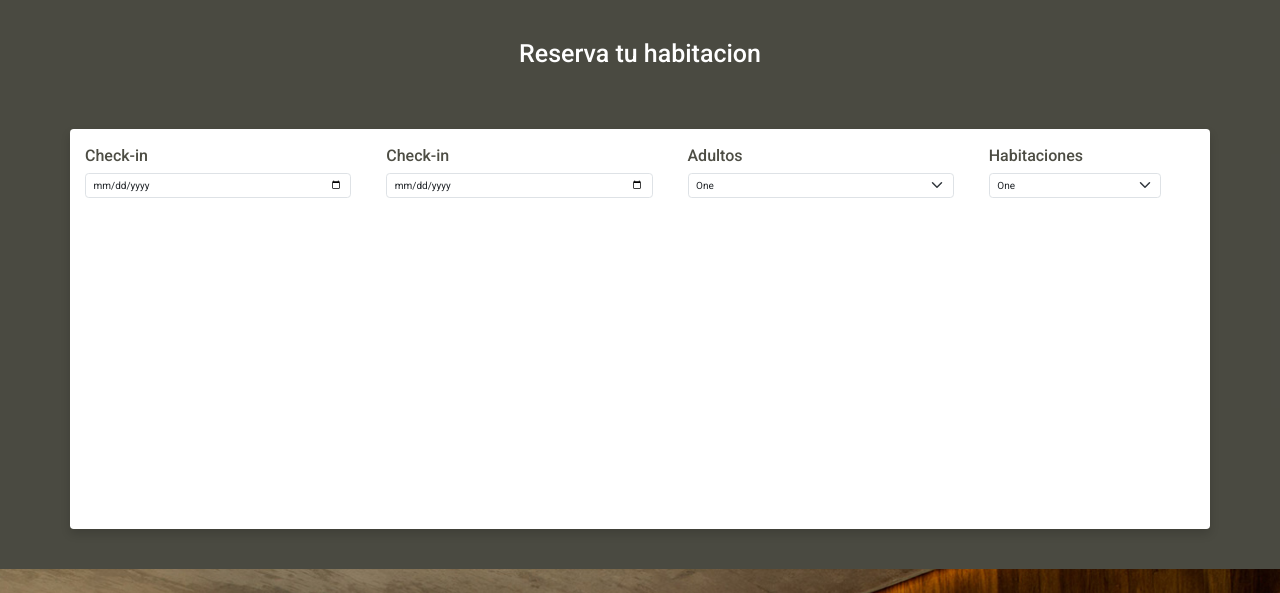
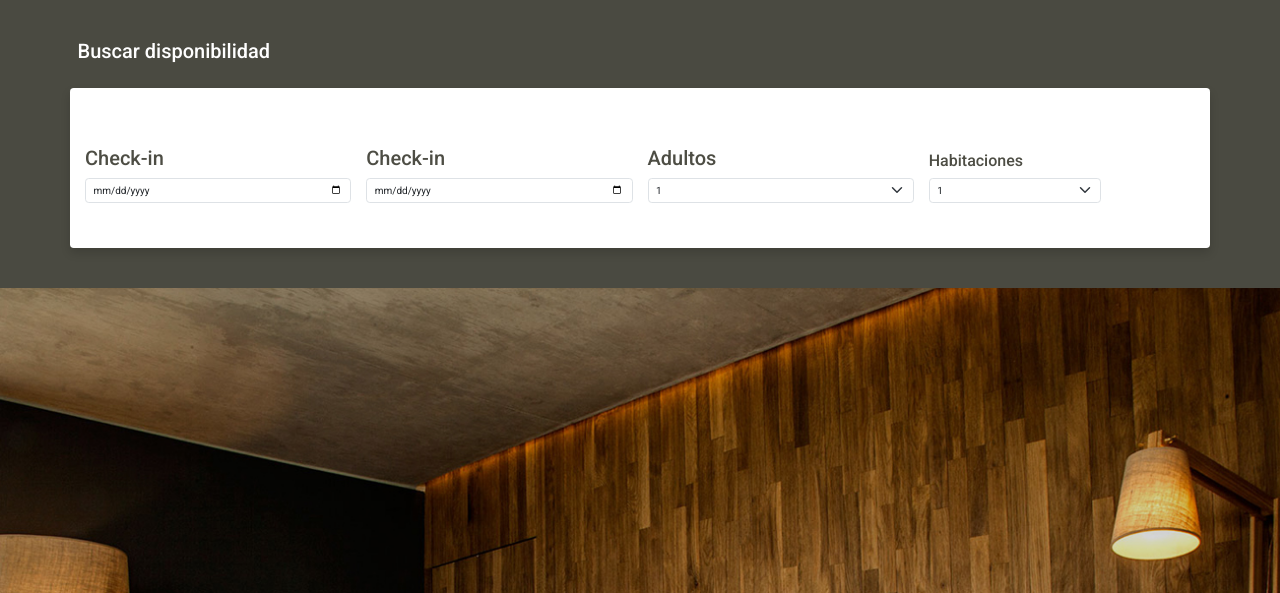
Before and after one commit to fermirante/preentrega2, a website: page pages/reservas.html in a window 1280 px wide. Shown: the part 101-694 px from the top of the page. Drawn offline with nearby package versions, Linux system fonts and the light colour scheme.

Commit message:
modificacion reservas

```diff
--- a/pages/reservas.html
+++ b/pages/reservas.html
@@ -41,12 +41,13 @@
         </a>
     </div>
 
+    </div>
     <section id="reserva">
-        <h1> Reserva tu habitacion</h1>
         <div class="container availability-form">
             <div class="row">
+                <h5 class="col-lg-3">Buscar disponibilidad</h5>
                 <div class="col-lg-12 bg-white shadow p-4 rounded">
-                    <form>
+                    <form class="formulario">
                         <div class="row align-items-end">
                             <div class="col-lg-3 mb-3">
                                 <label class="form-label" style="font-weight: 500;">Check-in</label>
@@ -59,18 +60,19 @@
                             <div class="col-lg-3 mb-3">
                                 <label class="form-label" style="font-weight: 500;">Adultos</label>
                                 <select class="form-select shadow-none">
-
-                                <option value="1">One</option>
-                                <option value="2">Two</option>
-                                <option value="3">Three</option>
+                                <option value="1">1</option>
+                                <option value="2">2</option>
+                                <option value="3">3</option>
+                                <option value="3">4</option>
                                 </select>
                             </div>
                             <div class="col-lg-2 mb-3">
                                 <label class="form-label" style="font-weight: 500;">Habitaciones</label>
                                 <select class="form-select shadow-none">
-                                <option value="1">One</option>
-                                <option value="2">Two</option>
-                                <option value="3">Three</option>
+                                <option value="1">1</option>
+                                <option value="2">2</option>
+                                <option value="3">3</option>
+                                <option value="3">4</option>
                                 </select>
                             </div>
                             <div class="col-lg-1 mb-lg-3 mt-2">
@@ -81,7 +83,6 @@
                 </div>
             </div>
         </div>
-
     </section>
 
     <section class="section2-reservas">
--- a/scss/views/_contacto.scss
+++ b/scss/views/_contacto.scss
@@ -5,20 +5,29 @@
     transition: all 5s;
 }
 #section1-contacto {
-    @include flex;
+    display: flex;
+    align-items: center;
+    justify-content: center;
+    flex-wrap: wrap;
     font-weight: bold;
     background-color: rgba(50, 50, 40, 0.872);
     .contactenos {
+        display: flex;
+        justify-content: center;
+        align-items: center;
+        flex-wrap: wrap;
         margin-top: 3rem;
         color: #fff;
+    }
+    .container {
+        display: flex;
         justify-content: center;
-        align-items: center;}
-    .container {
-        @include flex;
-            gap: 100px;
-            background-color: #fff;
-            margin-bottom: 3rem;
-            .form-control {
+        align-items: center;
+        flex-wrap: wrap;
+        gap: 100px;
+        background-color: #fff;
+        margin-bottom: 3rem;
+        .form-control {
                 height: 36px;
                 background: #fff;
                 color: rgba(0, 0, 0, 0.8);
--- a/scss/views/_reservas.scss
+++ b/scss/views/_reservas.scss
@@ -1,17 +1,21 @@
 #reserva{
     background-color:rgba(50, 50, 40, 0.872);
     @include flex;
-    h1 {
-    @include flex;
-    margin-top: 4rem;
-    margin-bottom: 2rem;
-    color: #fff;}
-    .col-lg-12{
-        margin-top: 4rem;
-        margin-bottom: 4rem;
-        height: 400px;
-        .row{
+    .row{
+        margin-top: 2rem;
+        margin-bottom: 2rem;
+        .col-lg-3{
+            color: #fff;
+            font-size: 20px;
+            margin-top: 2rem;
+        }
+        .col-lg-12{
+            margin-top: 2rem;
+            margin-bottom: 2rem;
             gap: 20px;
+        }
+        .col-lg-1{
+            color: rgba(50, 50, 40, 0.872);
         }
     }
 }
```
Also changed, not shown: pages/contacto.html (+1 -2 lines), css/style.css.
